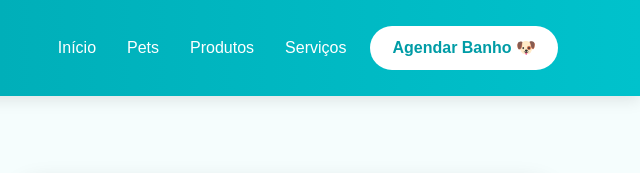
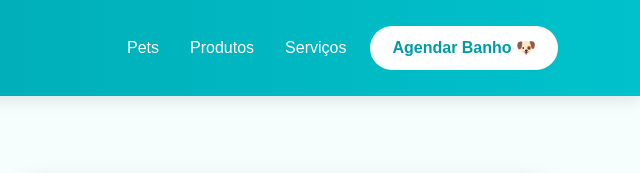
Before and after one commit to felipefsa1/Bosque_dos_bichos, a plain HTML site: page index.html in a window 1280 px wide. Shown: the top 173 px of the page, 640-1280 px from the left. Drawn offline with nearby package versions, Linux system fonts and the light colour scheme.

Commit message:
tirei o botao de inicio

```diff
--- a/index.html
+++ b/index.html
@@ -70,11 +70,6 @@
           <ul class="navbar-nav align-items-center">
             <!-- lista dos links -->
 
-            <li class="nav-item">
-              <a class="nav-link" href="index.html">
-                Início
-              </a>
-            </li>
 
             <li class="nav-item">
               <a class="nav-link" href="pets.html">
```
